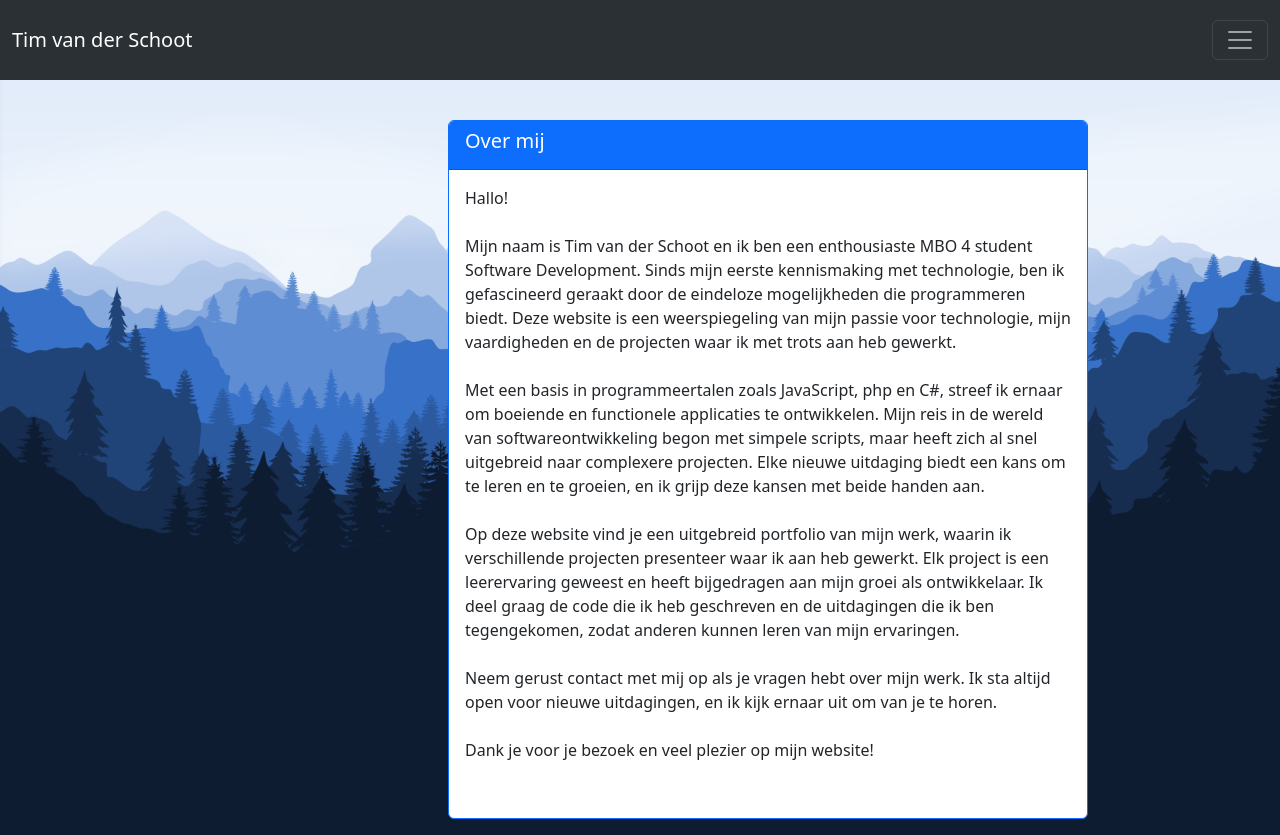
After one commit to TimSchoot/portfolio-V2, a PHP site: page /over/index.php in a window 1280 px wide. The commit adds this page. Run offline with PHP 8.4, Linux system fonts and the light colour scheme.

```diff
--- /dev/null
+++ b/CV/index.php
@@ -0,0 +1,4 @@
+<?php
+include("../header/index.php");
+?>
+<link href="../style.css" rel="stylesheet">
--- a/header/index.php
+++ b/header/index.php
@@ -25,8 +25,8 @@
                         <ul class="navbar-nav justify-content-end flex-grow-1 pe-3">
                             <div class="list-group">
                                 <a href="../over/index.php" class="list-group-item list-group-item-action">over mij</a>
-                                <a href="#" class="list-group-item list-group-item-action">CV</a>
-                                <a href="#" class="list-group-item list-group-item-action">socials</a>
+                                <a href="../CV/index.php" class="list-group-item list-group-item-action">CV</a>
+                                <a href="../socials/index.php" class="list-group-item list-group-item-action">contact</a>
                             </div><br>
                             <li class="nav-item  dropdown">
                                 <a class="nav-link list-group dropdown-toggle" href="#" role="button" data-bs-toggle="dropdown" aria-expanded="false">
@@ -35,7 +35,7 @@
                                 <ul class="dropdown-menu">
                                     <li><a class="dropdown-item" href="https://rekenen.timschoot.nl/">reken website</a></li>
                                     <li><hr class="dropdown-divider"></li>
-                                    <li><a class="dropdown-item" href="#">Another action</a></li>
+                                    <li><a class="dropdown-item" href="https://irritanteonepager.timschoot.nl">irritante onepager</a></li>
                                     <li><hr class="dropdown-divider"></li>
                                     <li><a class="dropdown-item" href="#">Something else here</a></li>
                                 </ul>
--- /dev/null
+++ b/over/index.php
@@ -0,0 +1,29 @@
+<?php
+    include '../header/index.php';
+?>
+<link href="../style.css" rel="stylesheet">
+    <div class="over">
+        <div class="card border-primary mb-3" style="max-width: 40rem;">
+            <div class="card-header text-bg-primary"><h5>Over mij</h5></div>
+            <div class="card-body">
+                <p class="card-text">Hallo! <br><br>
+                    Mijn naam is Tim van der Schoot en ik ben een enthousiaste MBO 4 student Software Development.
+                    Sinds mijn eerste kennismaking met technologie, ben ik gefascineerd geraakt door de eindeloze mogelijkheden die programmeren biedt.
+                    Deze website is een weerspiegeling van mijn passie voor technologie, mijn vaardigheden en de projecten waar ik met trots aan heb gewerkt.<br><br>
+
+                    Met een basis in programmeertalen zoals JavaScript, php en C#, streef ik ernaar om boeiende en functionele applicaties te ontwikkelen.
+                    Mijn reis in de wereld van softwareontwikkeling begon met simpele scripts, maar heeft zich al snel uitgebreid naar complexere projecten.
+                    Elke nieuwe uitdaging biedt een kans om te leren en te groeien, en ik grijp deze kansen met beide handen aan.<br><br>
+
+                    Op deze website vind je een uitgebreid portfolio van mijn werk, waarin ik verschillende projecten presenteer waar ik aan heb gewerkt.
+                    Elk project is een leerervaring geweest en heeft bijgedragen aan mijn groei als ontwikkelaar.
+                    Ik deel graag de code die ik heb geschreven en de uitdagingen die ik ben tegengekomen, zodat anderen kunnen leren van mijn ervaringen.<br><br>
+
+                    Neem gerust contact met mij op als je vragen hebt over mijn werk. Ik sta altijd open voor nieuwe uitdagingen, en ik kijk ernaar uit om van je te horen.<br><br>
+
+                    Dank je voor je bezoek en veel plezier op mijn website!</p><br>
+            </div>
+        </div>
+    </div>
+</body>
+</html>
--- a/style.css
+++ b/style.css
@@ -1,14 +1,18 @@
 body {
     background-image: url('img/wallpaper.png');
-    background-size: cover; /* Optional */
+    background-size: 100vw;
     background-repeat: no-repeat; /* Optional */
-    background-position: center; /* Optional */
+    background-position: top; /* Optional */
     background-color: #0e1c31;
 }
 nav{
     height: 10vh;
 }
 #welkom-card{
-    margin-top: 20vh;
-    margin-left: 40vw;
+    margin-top: 15vh;
+    margin-left: 15vw;
 }
+.over{
+    margin-top: 15vh;
+    margin-left: 35vw;
+}
--- a/welkom/index.php
+++ b/welkom/index.php
@@ -4,7 +4,7 @@
 <link href="../style.css" rel="stylesheet">
     <div id="welkom-card">
         <div class="card border-primary mb-3" style="max-width: 30rem;">
-            <div class="card-header"><H5>Welkom op de portfolio van Tim van der Schoot.</H5></div>
+            <div class="card-header text-bg-primary"><H5>Welkom op de portfolio van Tim van der Schoot.</H5></div>
             <div class="card-body">
                 <p class="card-text">Hallo!<br><br>
                     Mijn naam is Tim van der Schoot en ik ben een MBO 4 student Software Development.<br><br>
```
Also changed, not shown: socials/index.php (added, +22 -0 lines), README.md.
